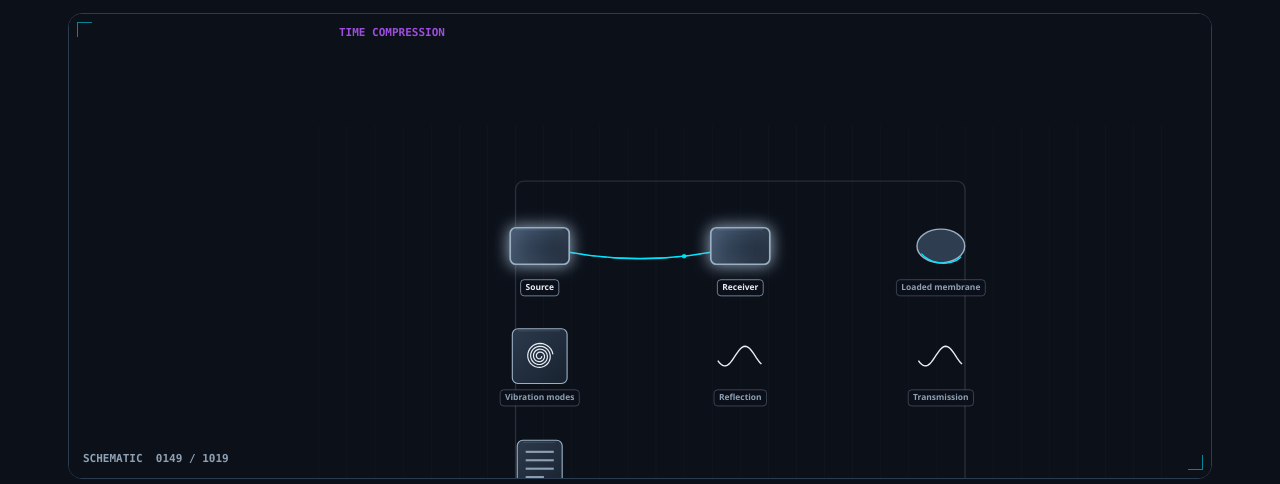
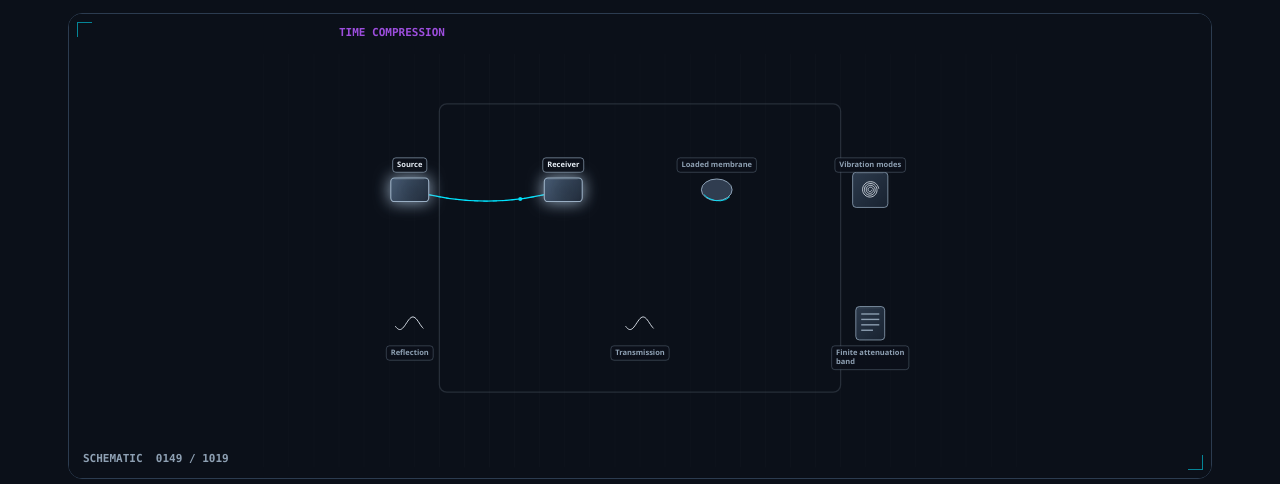
Before and after one commit to mizcausevic-dev/membrane-acoustic-barrier-explainer, a plain HTML site: page index.html in a window 1280 px wide. Shown: the part 310-794 px from the top of the page. Drawn offline with Linux system fonts and the light colour scheme.

Commit message:
Spread schematic parts so labels no longer overlap.

```diff
--- a/engine.js
+++ b/engine.js
@@ -1141,15 +1141,7 @@
     }
     var a = cen(prev);
     var b = cen(nodes);
-    var e = si === 0 ? smooth(Math.min(1, local / 0.45)) : smooth(Math.min(1, local / 0.32));
-    var z1 = si === 4 ? 1.02 : 1.12;
-    var z0 = si === 0 ? 1.0 : 1.06;
-    return {
-      x: a.x + (b.x - a.x) * e,
-      y: a.y + (b.y - a.y) * e,
-      z: z0 + (z1 - z0) * e,
-      si: si
-    };
+    return { x: 0.5, y: 0.48, z: 1, si: si };
   }
 
   function drawSilhouette(ctx, kind) {
@@ -1195,15 +1187,17 @@
 
   function drawLabel(ctx, node, p, on) {
     ctx.font = "600 12px ui-sans-serif, Segoe UI, sans-serif";
-    var lines = wrap(ctx, node.label, 148);
+    var lines = wrap(ctx, node.label, 128);
     var w = 0;
     var i;
     for (i = 0; i < lines.length; i++) w = Math.max(w, ctx.measureText(lines[i]).width);
-    w = Math.min(156, w + 14);
+    w = Math.min(136, w + 14);
     var h = lines.length * 15 + 8;
+    var above = node.y < 0.45;
     var lx = p.x - w / 2;
-    var ly = p.y + 48;
-    if (ly + h > 680) ly = p.y - 48 - h;
+    var ly = above ? p.y - 28 - h : p.y + 36;
+    if (lx < 28) lx = 28;
+    if (lx + w > 1172) lx = 1172 - w;
     ctx.fillStyle = "rgba(11,16,25,.86)";
     roundRect(ctx, lx, ly, w, h, 5);
     ctx.fill();
@@ -1257,6 +1251,7 @@
     var accent = roleColor(node.role);
     ctx.save();
     ctx.translate(p.x, p.y);
+    ctx.scale(0.72, 0.72);
     if (on) {
       ctx.shadowColor = accent;
       ctx.shadowBlur = 16;
```
Also changed, not shown: index.html (+1 -1 lines), scene.json (+14 -14 lines).
